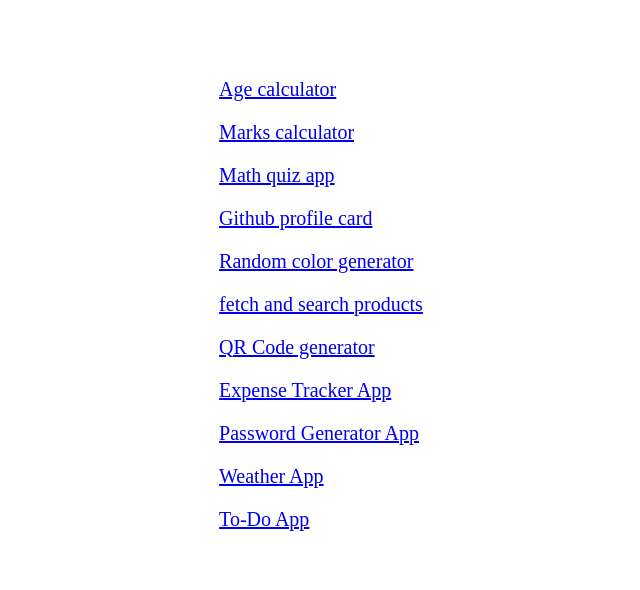
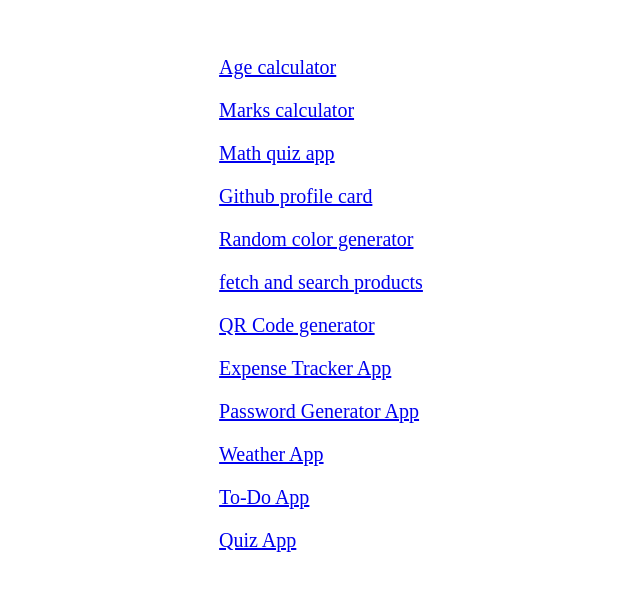
Before and after one commit to amanprasad2707/javascript-projects, a plain HTML site: page index.html in a window 1280 px wide. Shown: the part 104-694 px from the top of the page, without its empty margins (319-959 px from the left). Drawn offline with Linux system fonts and the light colour scheme.

Commit message:
link quiz app

```diff
--- a/index.html
+++ b/index.html
@@ -35,6 +35,7 @@
     <a href="Password Generator App/index.html">Password Generator App</a>
     <a href="Weather App/index.html">Weather App</a>
     <a href="TODO App/index.html">To-Do App</a>
+    <a href="Quiz App/index.html">Quiz App</a>
   </div>
 </body>
 
```
